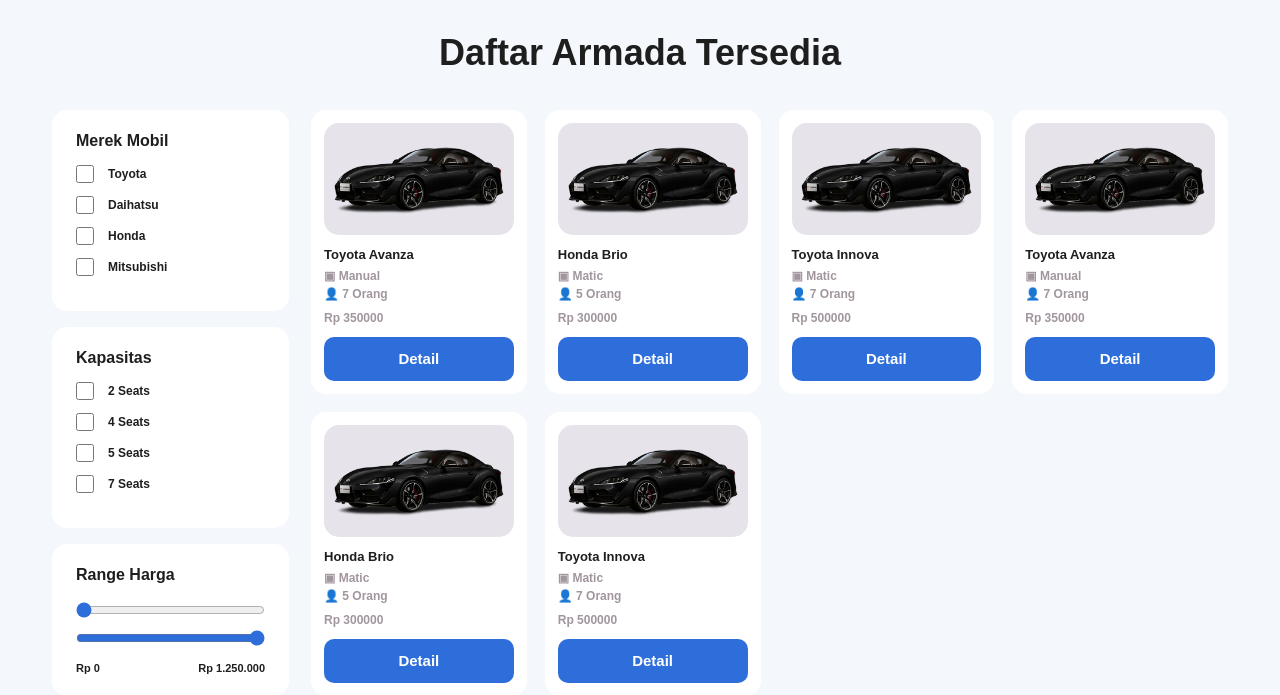
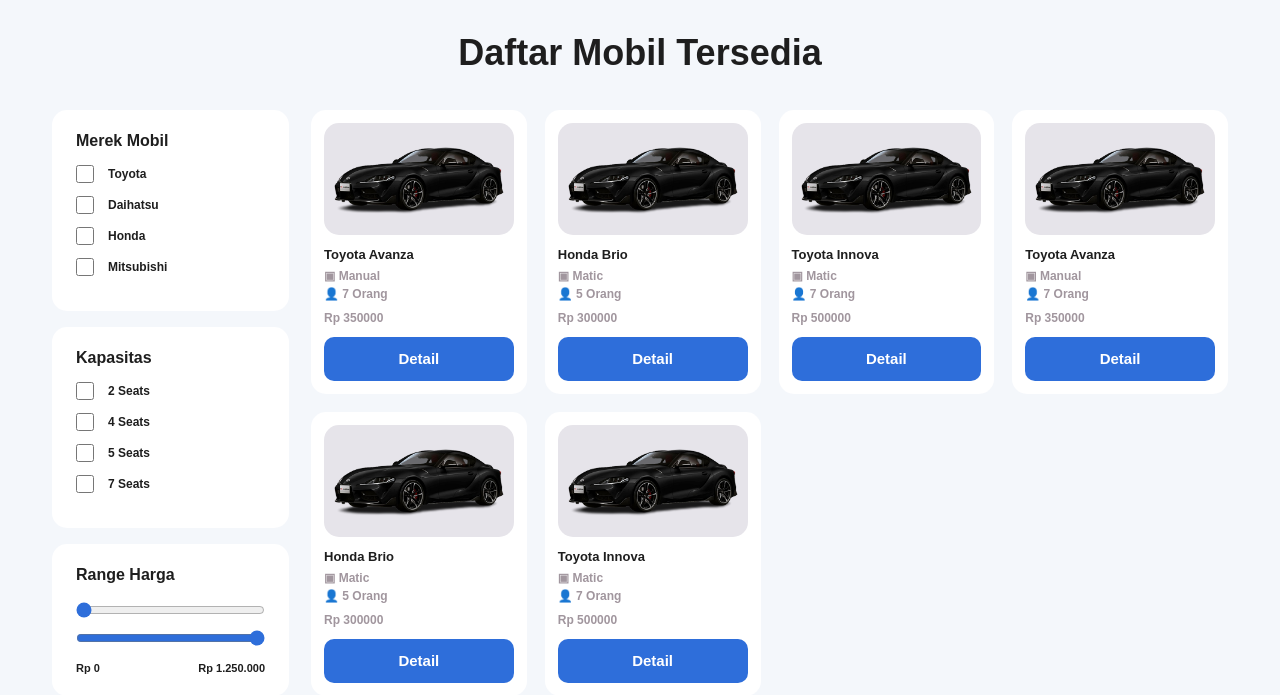
Before and after one commit to JustYuzo/projek-web-lanjut, a Django app: page /katalog/ in a window 1280 px wide. Shown: the part 84-779 px from the top of the page. Run offline with Django 5.2, Linux system fonts and the light colour scheme.

Commit message:
sedikit perubahan di katalog

```diff
--- a/templates/rental/katalog.html
+++ b/templates/rental/katalog.html
@@ -311,7 +311,7 @@
     </nav>
 
     <main class="main-content">
-        <h1 class="page-title">Daftar Armada Tersedia</h1>
+        <h1 class="page-title">Daftar Mobil Tersedia</h1>
 
         <div class="catalog-layout">
 
```
